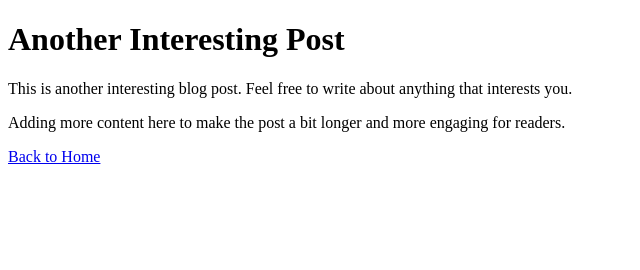
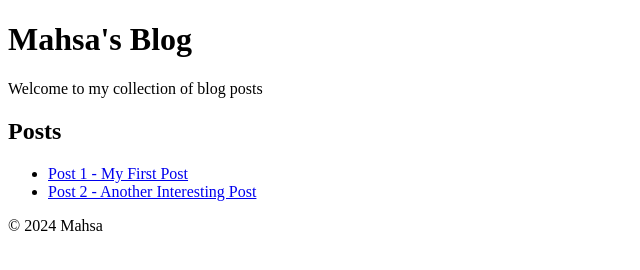
Before and after one commit to DevMahsa/devmahsa.github.io, a website built with webpack: page src/index.html in a window 1280 px wide. Shown: the whole page, without its empty margins (0-640 px from the left). Built offline with nearby package versions, Linux system fonts and the light colour scheme; files whose address does not match are found by name; what reveal.js would draw is missing.

Commit message:
main index

```diff
--- a/src/index.html
+++ b/src/index.html
@@ -2,23 +2,25 @@
 <html lang="en">
 <head>
     <meta charset="utf-8">
-    <title>Post 2 - Another Interesting Post</title>
+    <title>Mahsa's Blog</title>
     <meta name="viewport" content="width=device-width, initial-scale=1.0">
-    <link rel="stylesheet" href="../styles.css">
+    <link rel="stylesheet" href="styles.css">
     <link href="https://fonts.googleapis.com/css2?family=Roboto:wght@300;400;500;700&display=swap" rel="stylesheet">
 </head>
 <body>
-    <header class="post-header">
-        <h1>Another Interesting Post</h1>
+    <header>
+        <h1>Mahsa's Blog</h1>
+        <p>Welcome to my collection of blog posts</p>
     </header>
     <main>
-        <article>
-            <p>This is another interesting blog post. Feel free to write about anything that interests you.</p>
-            <p>Adding more content here to make the post a bit longer and more engaging for readers.</p>
-        </article>
+        <h2>Posts</h2>
+        <ul>
+            <li><a href="post1/index.html">Post 1 - My First Post</a></li>
+            <li><a href="post2/index.html">Post 2 - Another Interesting Post</a></li>
+        </ul>
     </main>
     <footer>
-        <p><a href="../index.html">Back to Home</a></p>
+        <p>&copy; 2024 Mahsa</p>
     </footer>
 </body>
 </html>
```
